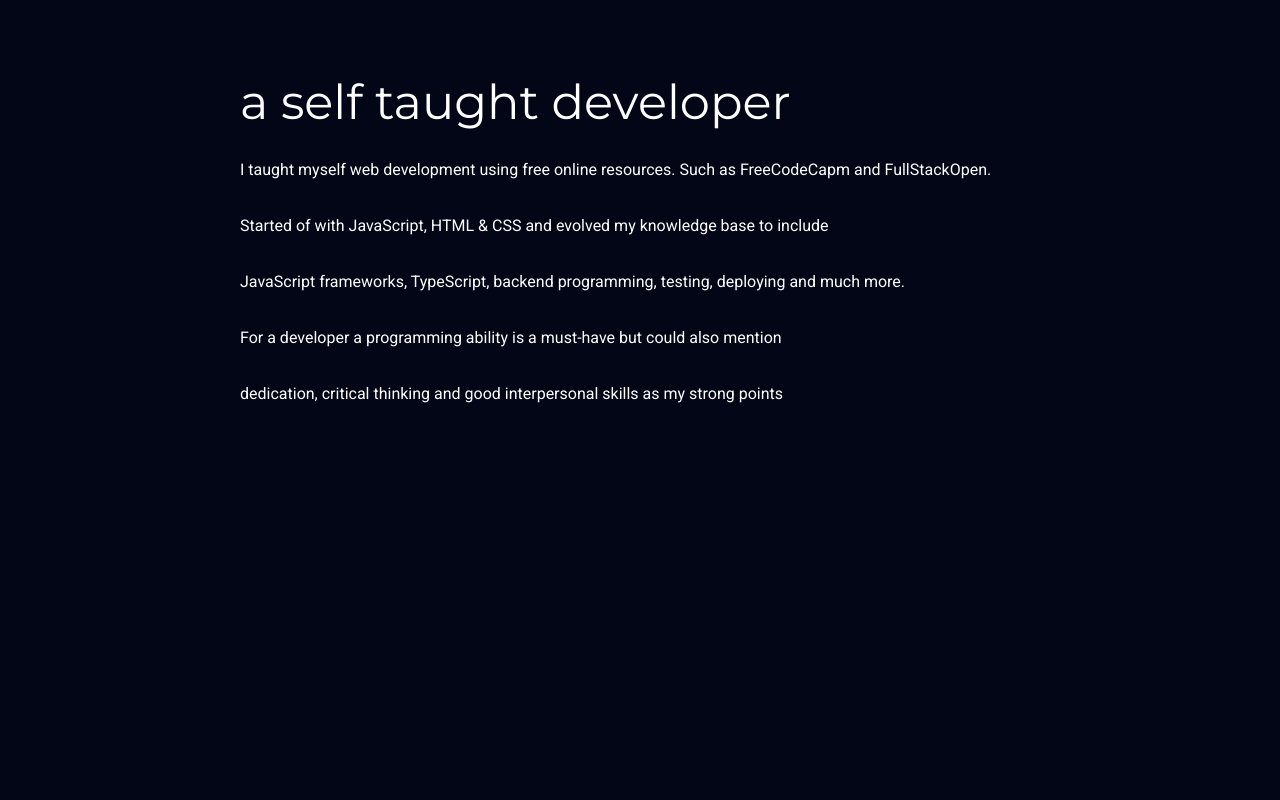
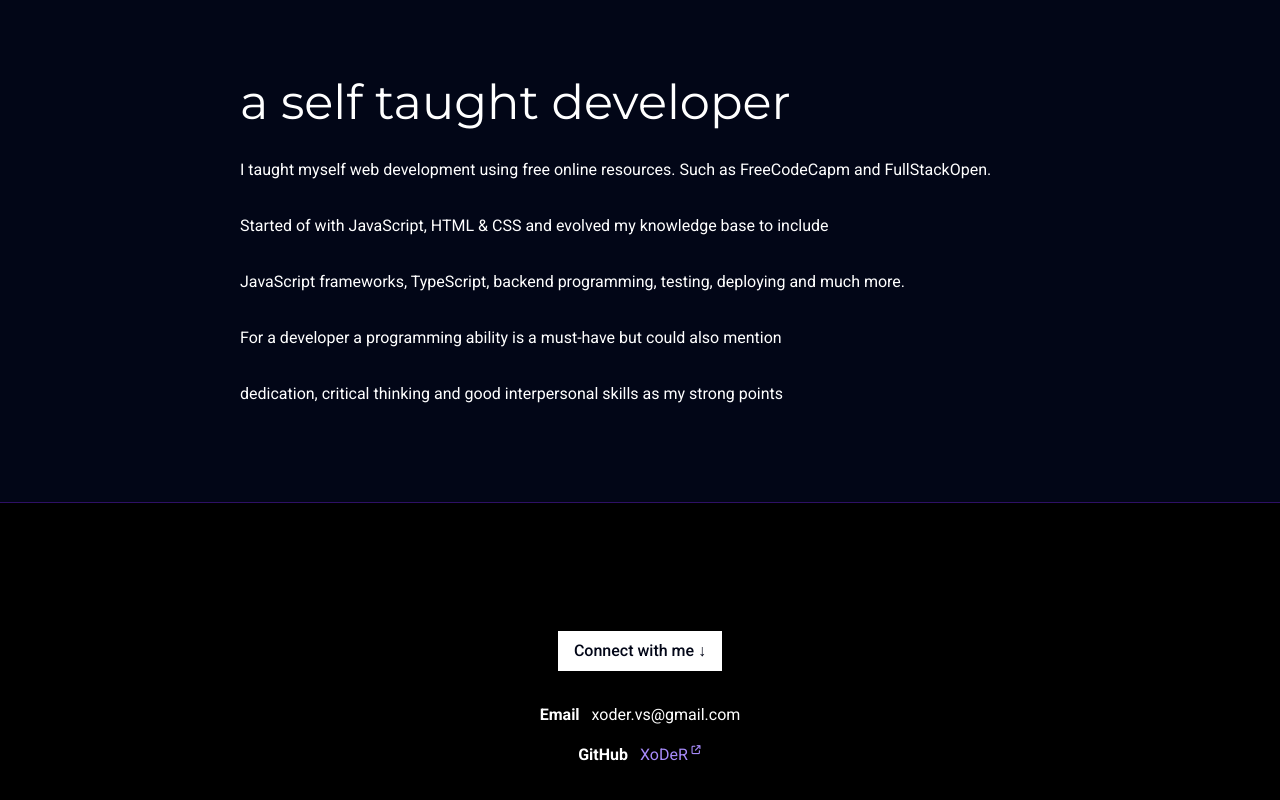
Before and after one commit to XoDeR/PortfolioSv, a SvelteKit app in the folder portfolio-sv/: page / in a window 1280 px wide. Shown: the part 1748-2548 px from the top of the page. Before the commit the page ends 2250 px from the top, so only its background shows below. Built offline with nearby package versions, Linux system fonts and the light colour scheme.

Commit message:
Added footer

```diff
--- a/portfolio-sv/src/components/Footer.svelte
+++ b/portfolio-sv/src/components/Footer.svelte
@@ -0,0 +1,22 @@
+<footer
+    class="py-20 sm:py-32 bg-black border-t border-solid border-violet-950 flex flex-col gap-4 sm:gap-8 justify-center items-center"
+>
+    <p class="px-4 py-2 bg-white text-slate-950 font-medium">
+        Connect with me &darr;
+    </p>
+    <div class="flex flex-col gap-4 items-center justify-center">
+        <p><b class="pr-2">Email</b> xoder.vs@gmail.com</p>
+        <p>
+            <b class="pr-2">GitHub</b>
+            <a href=" " target="_blank" class="text-violet-400"
+                >XoDeR<sup class=""
+                    ><span class="text-xs scale-75 pl-0.5"
+                        ><i
+                            class="fa-solid fa-arrow-up-right-from-square text-xs scale-[75%]"
+                        /></span
+                    ></sup
+                ></a
+            >
+        </p>
+    </div>
+</footer>
```
